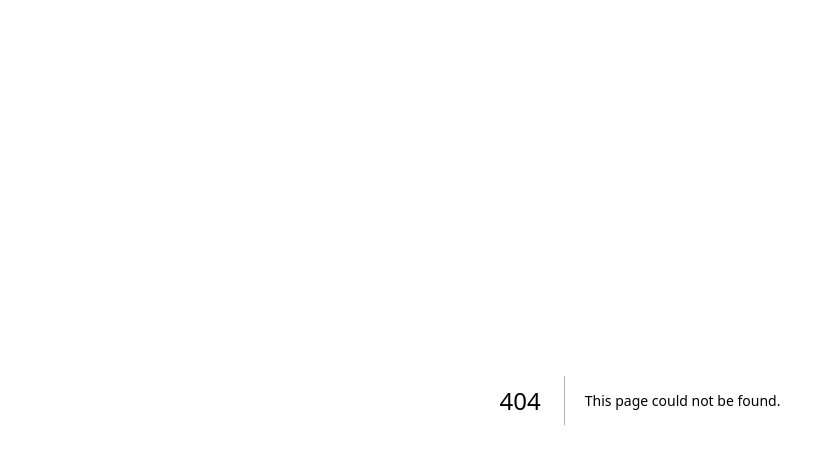
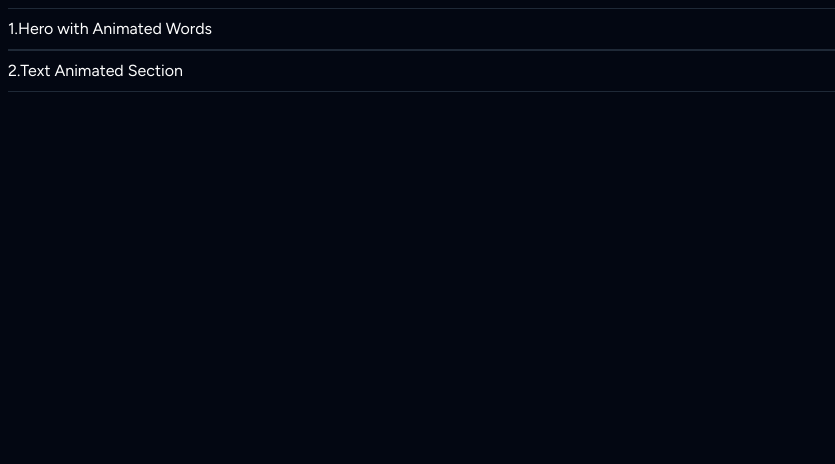
Before and after one commit to gharsh11032000/animated-components-next-tailwind-framer-motion, a Next.js app: page /ui in a window 1280 px wide. Before the commit this address had no page. Shown: the top 464 px of the page, without its empty margins (0-835 px from the left). Built offline with nearby package versions, Linux system fonts and the light colour scheme.

Commit message:
Updating Dark Theme and UI/Home pages

```diff
--- a/app/layout.tsx
+++ b/app/layout.tsx
@@ -1,12 +1,12 @@
-import './globals.css';
-import type { Metadata } from 'next';
-import { Figtree  } from 'next/font/google';
+import "./globals.css";
+import type { Metadata } from "next";
+import { Figtree } from "next/font/google";
 
-const figtree = Figtree({ subsets: ['latin'] });
+const figtree = Figtree({ subsets: ["latin"] });
 
 export const metadata: Metadata = {
-  title: 'Animated Components Next + Tailwind + Framer Motion',
-  description: 'Free resource for learning and usage.',
+  title: "Animated Components Next + Tailwind + Framer Motion",
+  description: "Free resource for learning and usage.",
 };
 
 export default function RootLayout({
@@ -15,7 +15,7 @@ export default function RootLayout({
   children: React.ReactNode;
 }) {
   return (
-    <html lang="en">
+    <html lang="en" className="dark">
       <body className={figtree.className}>{children}</body>
     </html>
   );
--- a/app/page.tsx
+++ b/app/page.tsx
@@ -1,5 +1,16 @@
+import Link from "next/link";
+
 export default function Home() {
   return (
-    <main></main>
+    <main className="bg-gray-950 min-h-screen grid place-content-center">
+      <div className="container mx-auto px-4 sm:px-6 lg:px-8">
+        <Link
+          href="/ui"
+          className="text-white hover:text-blue-300 hover:underline transition-all duration-150"
+        >
+          Explore Components
+        </Link>
+      </div>
+    </main>
   );
 }
--- /dev/null
+++ b/app/ui/page.tsx
@@ -0,0 +1,32 @@
+import Link from "next/link";
+import React from "react";
+
+export default function UIPage() {
+  return (
+    <div className="flex p-2 flex-col bg-gray-950 min-h-screen ">
+      {components.map((component, index) => (
+        <Link
+          key={component.href}
+          href={`/ui/${component.href}`}
+          className="py-2 border-y hover:px-2 transition-all duration-200 group relative border-gray-800 text-white hover:text-gray-900"
+        >
+          <span className="relative z-10 transition-colors duration-100">
+            {index + 1}.{component.name}
+          </span>
+          <span className="absolute group-hover:scale-y-100 scale-y-0 origin-bottom group-hover:origin-top inset-0 bg-blue-300 transition-transform duration-200"></span>
+        </Link>
+      ))}
+    </div>
+  );
+}
+
+const components = [
+  {
+    name: "Hero with Animated Words",
+    href: "/hero-with-animated-words",
+  },
+  {
+    name: "Text Animated Section",
+    href: "/text-animated-section",
+  },
+];
--- a/tailwind.config.ts
+++ b/tailwind.config.ts
@@ -1,10 +1,11 @@
-import type { Config } from 'tailwindcss';
+import type { Config } from "tailwindcss";
 
 const config: Config = {
+  darkMode: "class",
   content: [
-    './pages/**/*.{js,ts,jsx,tsx,mdx}',
-    './components/**/*.{js,ts,jsx,tsx,mdx}',
-    './app/**/*.{js,ts,jsx,tsx,mdx}',
+    "./pages/**/*.{js,ts,jsx,tsx,mdx}",
+    "./components/**/*.{js,ts,jsx,tsx,mdx}",
+    "./app/**/*.{js,ts,jsx,tsx,mdx}",
   ],
   plugins: [],
 };
```
